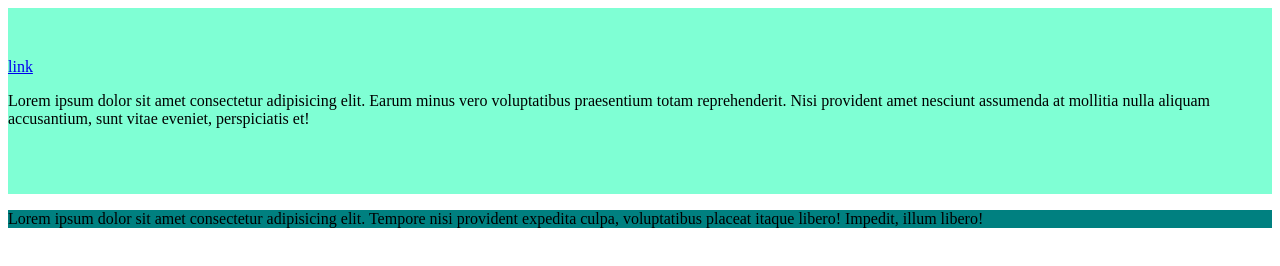
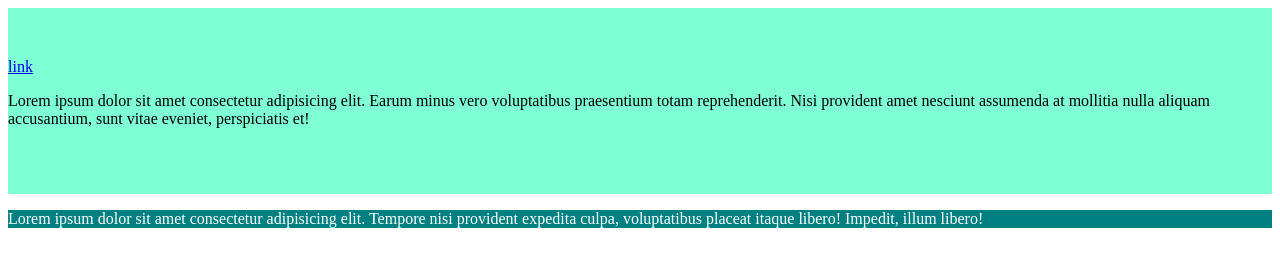
Before and after one commit to VadymSchastlyvtsev/teamwork12, a plain HTML site: page index.html in a window 1280 px wide. Drawn offline with Linux system fonts and the light colour scheme.

Commit message:
Fixed errors

```diff
--- a/css/styles.css
+++ b/css/styles.css
@@ -3,6 +3,7 @@
     background-color: aquamarine;
 }
 
-.paragraph {
+.footer {
     background-color: teal;
+    color: #fff;
 }
--- a/index.html
+++ b/index.html
@@ -17,8 +17,8 @@
         eveniet, perspiciatis et!
       </p>
     </header>
-    <footer>
-      <p class="paragraph">
+    <footer class="footer">
+      <p>
         Lorem ipsum dolor sit amet consectetur adipisicing elit. Tempore nisi
         provident expedita culpa, voluptatibus placeat itaque libero! Impedit,
         illum libero!
```
